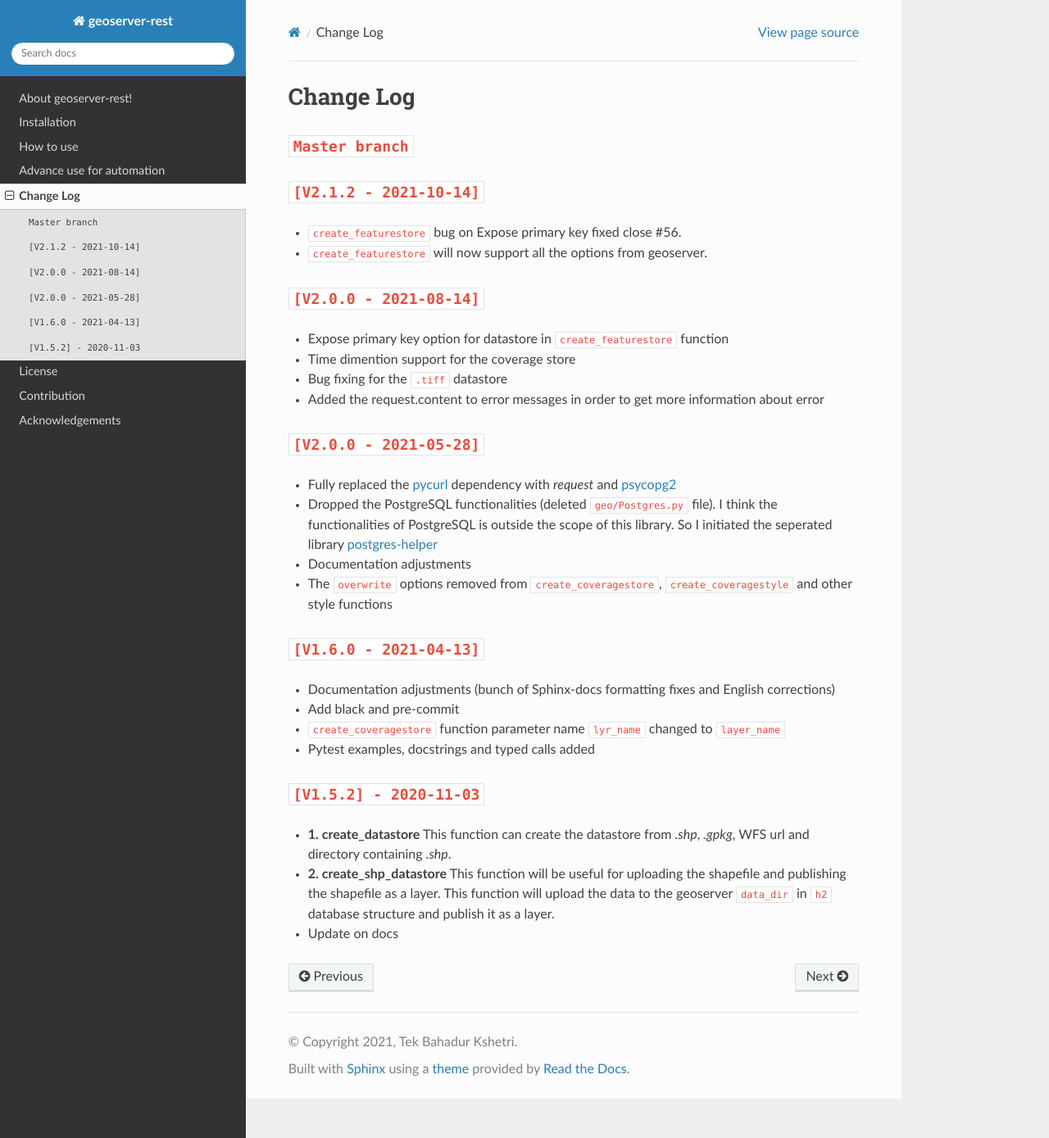
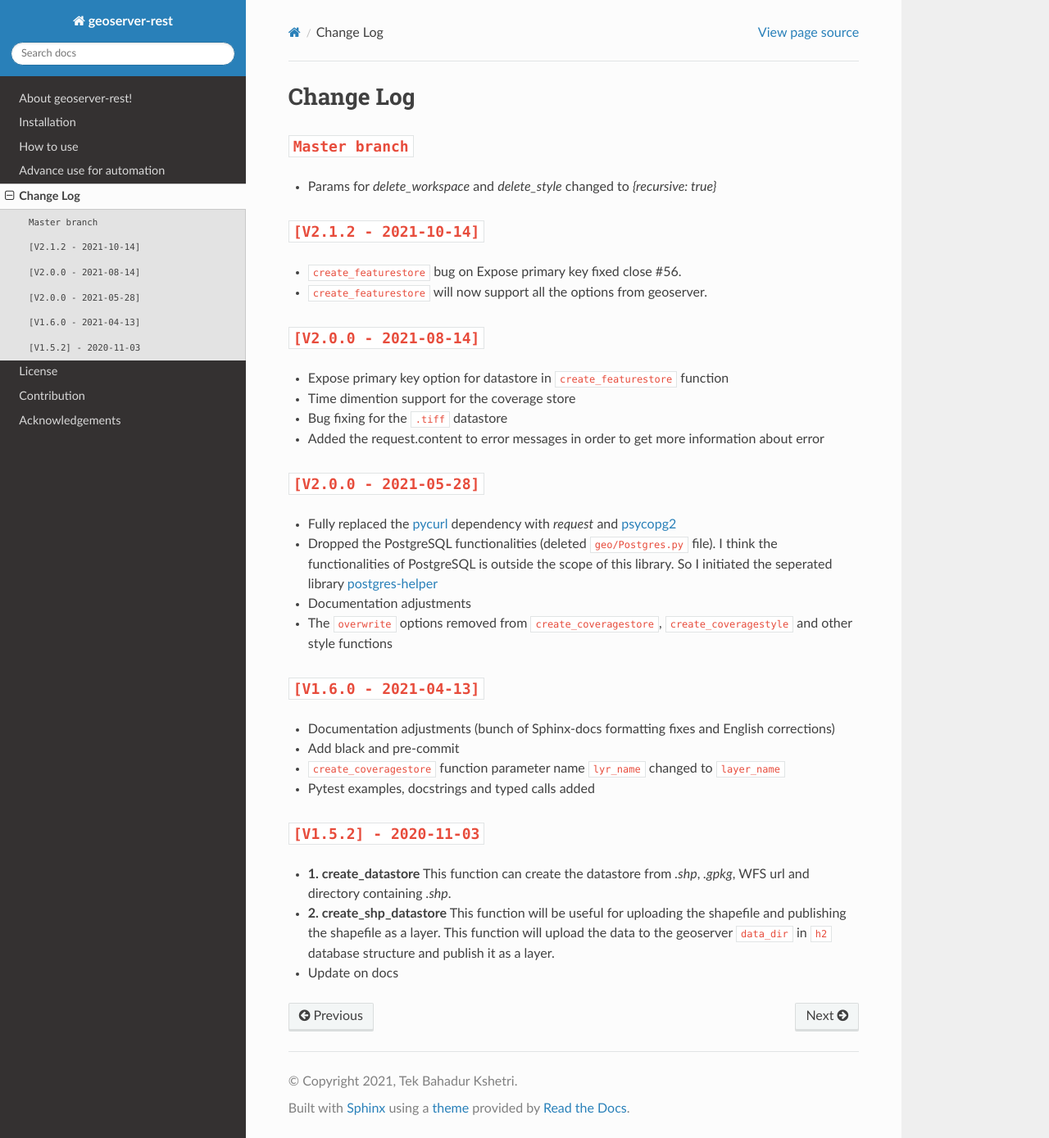
Before and after one commit to gicait/geoserver-rest, a Sphinx documentation site: the page built from docs/source/change_log.rst, in a window 1280 px wide and 1389 px high. Shown: the whole window at 82% size. Built offline with Sphinx 7.4.7 and the Read the Docs theme 2.0.0, drawn with Linux system fonts in a browser that asks for light colours.

Commit message:
Update change_log.rst

```diff
--- a/docs/source/change_log.rst
+++ b/docs/source/change_log.rst
@@ -4,6 +4,7 @@ Change Log
 ``Master branch``
 ^^^^^^^^^^^^^^^^^
 
+* Params for `delete_workspace` and `delete_style` changed to `{recursive: true}`
 
 
 ``[V2.1.2 - 2021-10-14]``
```
